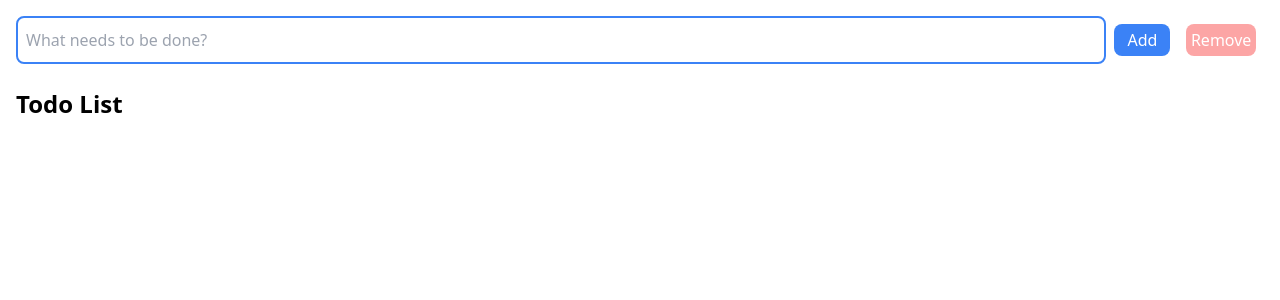
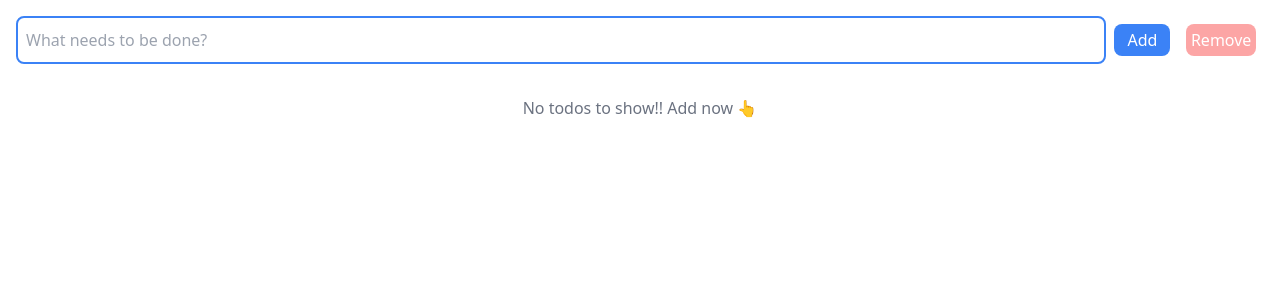
Before and after one commit to AjinkyaTaranekar/Svelte-Todo-App-With-Unit-Testing, a SvelteKit app: page /todos in a window 1280 px wide. Both pictures are taken after a click on the button "Remove". Shown: the top 300 px of the page. Built offline with nearby package versions, Linux system fonts and the light colour scheme.

Commit message:
- add few more tests and no todo to show case

```diff
--- a/src/routes/todos/components/TodoList.svelte
+++ b/src/routes/todos/components/TodoList.svelte
@@ -66,6 +66,11 @@
   {#if errorMessage}
     <div class="text-red-500 text-md">{errorMessage}</div>
   {/if}
+  {#if !todoList.length}
+    <div class="text-gray-500 text-md text-center m-8">
+      No todos to show!! Add now 👆
+    </div>
+  {:else}
     <div class="mt-6 mb-3">
       <h1 class="text-2xl font-bold">Todo List</h1>
     </div>
@@ -74,4 +79,5 @@
         <TodoItem {item} {index} {removeFromList} />
       {/each}
     </div>
+  {/if}
 </div>
```
Also changed, not shown: 1 other file (tests, documents, lock files or other folders). Lines whose indentation alone changed are shown as unchanged.
